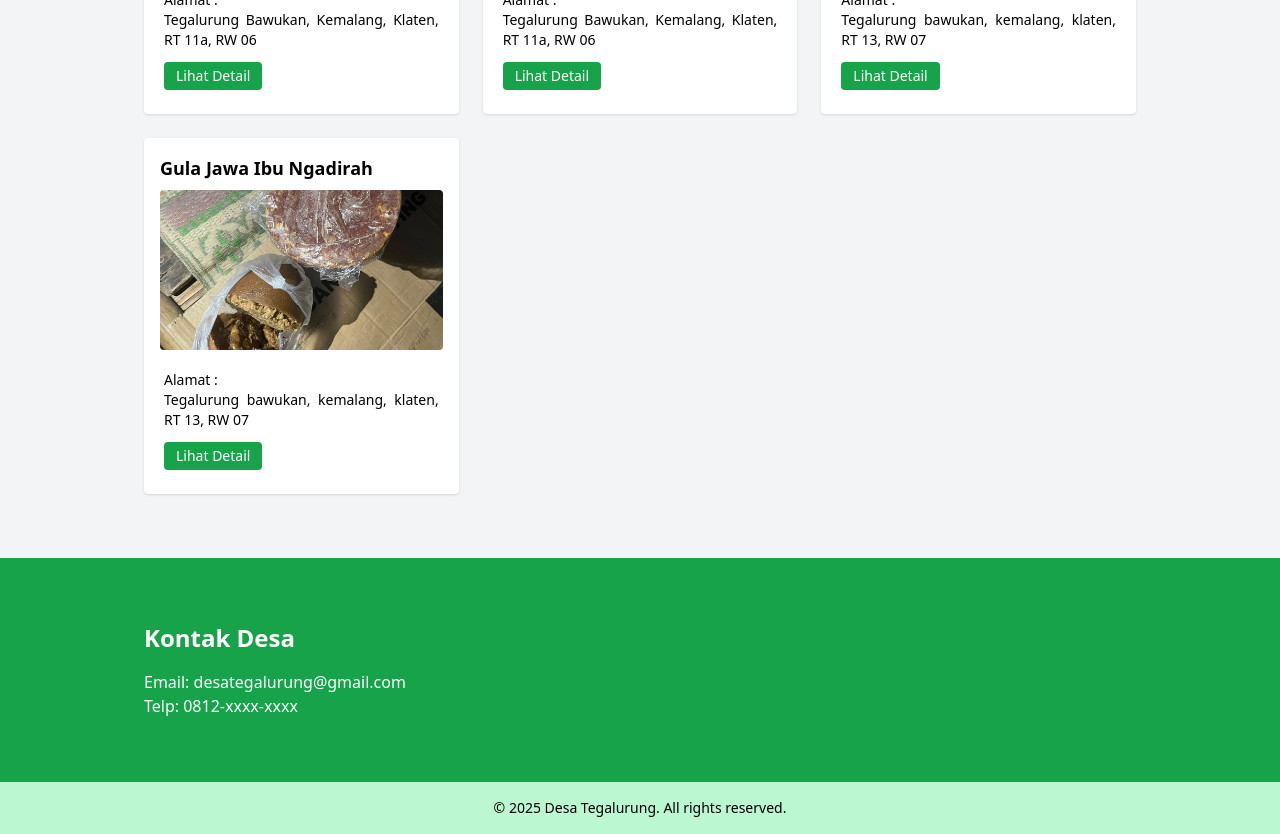
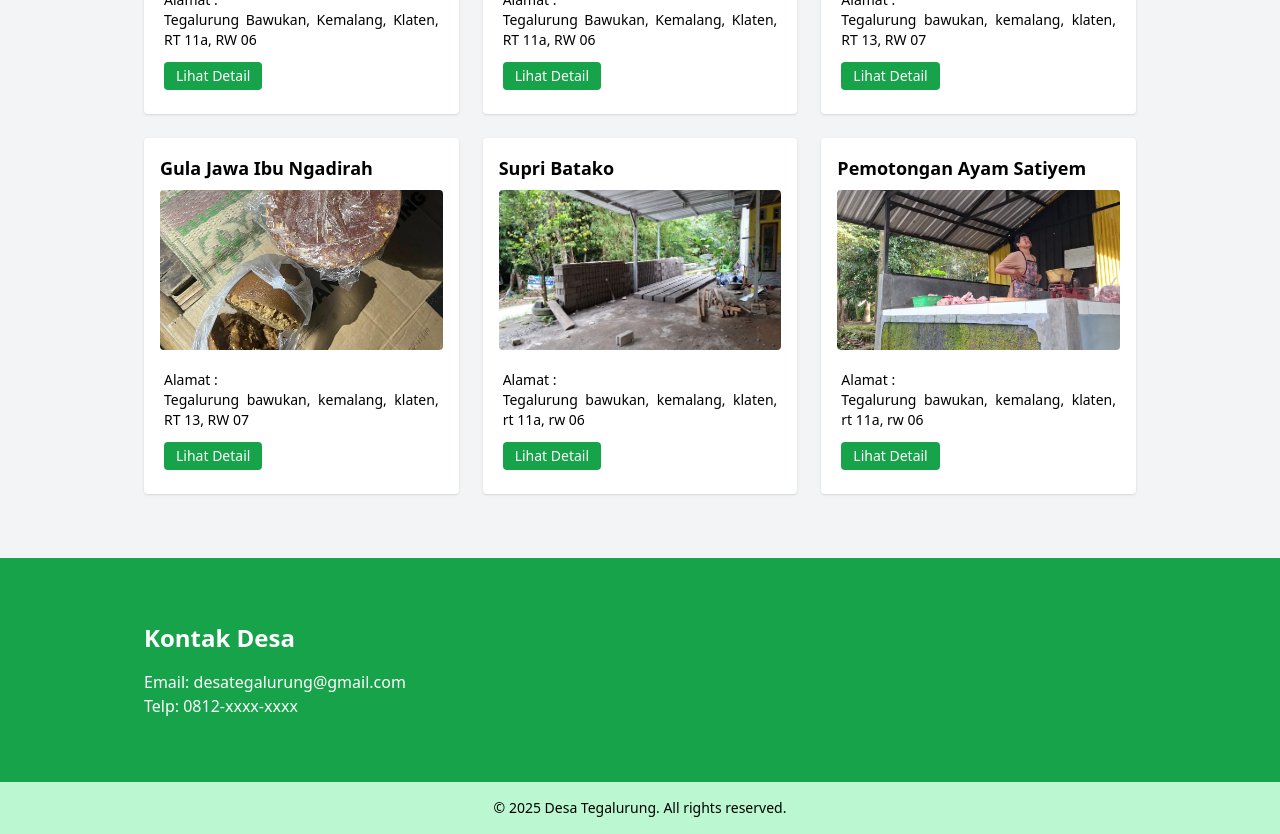
Before and after one commit to PutraSaputraa/desa-tegalurung, a React (Create React App) app: page /Umkm in a window 1280 px wide. Shown: the part 1260-2094 px from the top of the page. Built offline with nearby package versions, Linux system fonts and the light colour scheme.

Commit message:
update tanggal 15

```diff
--- a/src/Umkm.jsx
+++ b/src/Umkm.jsx
@@ -98,6 +98,26 @@ function Umkm() {
       alamat: 'Tegalurung bawukan, kemalang, klaten, RT 13, RW 07',
       noTelp: '81215311920',
       gambar: '/image/gulajawabungadirah.jpg',
+      sosmed: {
+        instagram: '',
+        email: '-'
+      }
+    },
+    {
+      nama: 'Supri Batako',
+      alamat: 'Tegalurung bawukan, kemalang, klaten, rt 11a, rw 06',
+      noTelp: '085876233332',
+      gambar: '/image/supribatako.jpg',
+      sosmed: {
+        instagram: '',
+        email: '-'
+      }
+    },
+    {
+      nama: 'Pemotongan Ayam Satiyem',
+      alamat: 'Tegalurung bawukan, kemalang, klaten, rt 11a, rw 06',
+      noTelp: '085876233332',
+      gambar: '/image/pemotonganayamsatiyem.jpg',
       sosmed: {
         instagram: '',
         email: '-'
```
Also changed, not shown: public/image/pemotonganayamsatiyem.jpg (added), public/image/supribatako.jpg (added).
